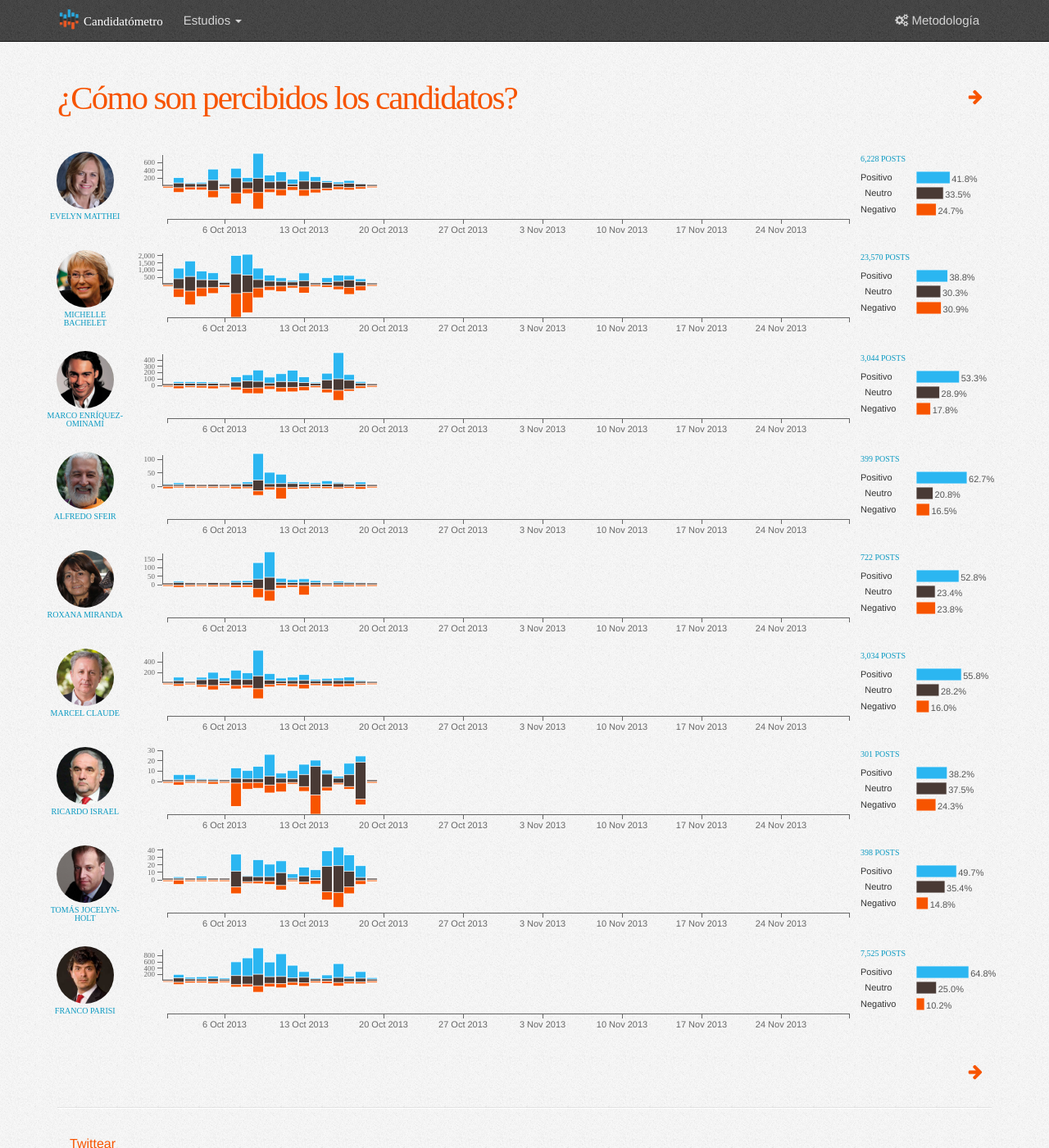
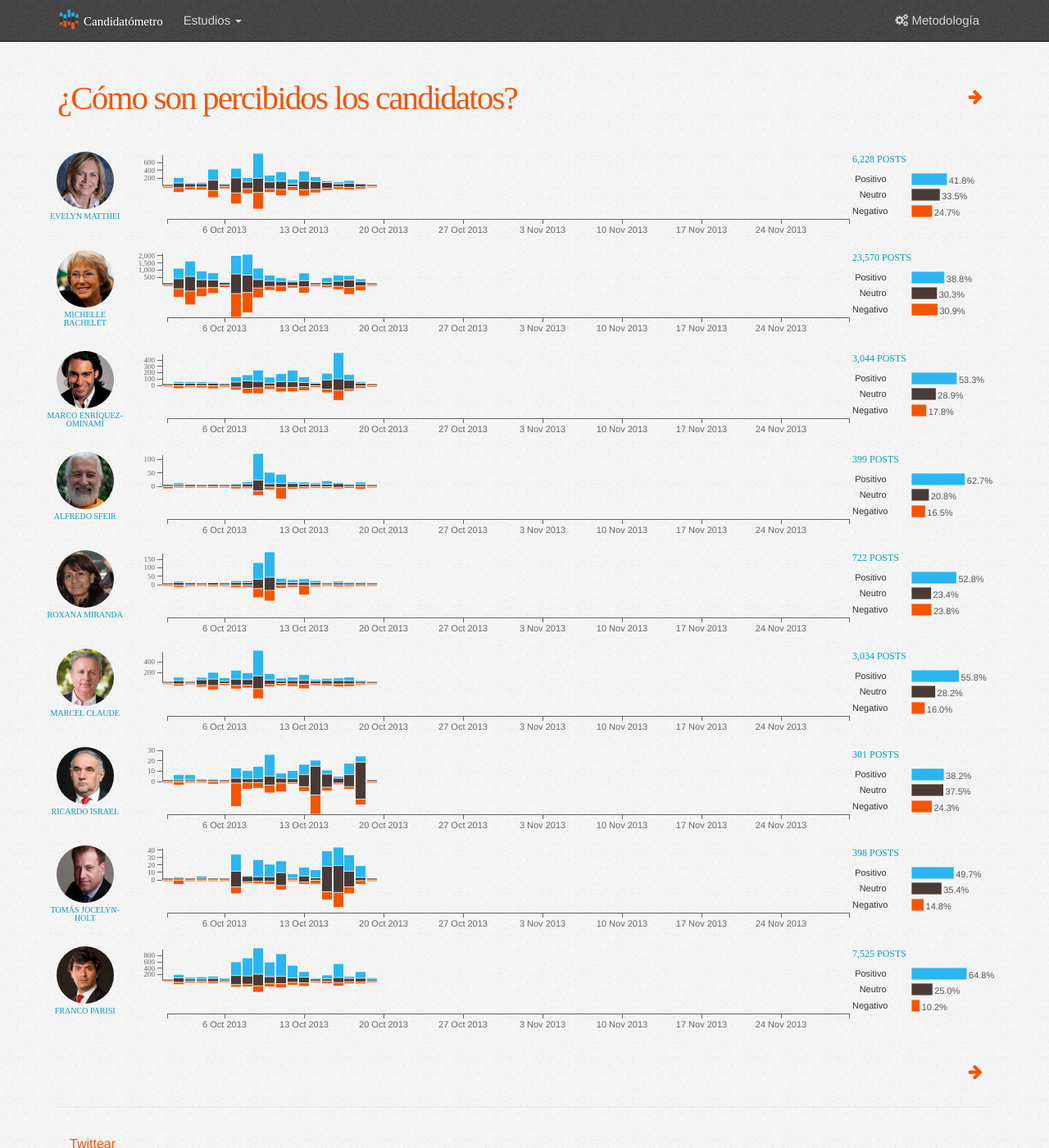
Before and after one commit to CitiSent/candidatometro, a Jekyll site: the page built from pages/percepcion-ciudadana.md, in a window 1280 px wide and 1400 px high. Shown: the whole window at 82% size. Built offline with Jekyll 4.4.1, drawn with Linux system fonts in a browser that asks for light colours; nearby versions of some CDN libraries; some web fonts are replaced; Markdown is read by kramdown in place of the engine named in the settings; comment, search, counter and statistics services are not loaded.

Commit message:
Textos home, responsive totals y color para ciudadanía

```diff
--- a/_includes/charthead.html
+++ b/_includes/charthead.html
@@ -4,6 +4,7 @@
 <title>{{ page.title }}</title>
 
 <link href='{{ site.baseurl }}/css/candidatometro.css' rel='stylesheet'>
+<link href='{{ site.baseurl }}/css/charts.css' rel='stylesheet'>
 
 <script type='text/javascript' src='//ajax.googleapis.com/ajax/libs/jquery/1.10.2/jquery.min.js'></script>
 <script type='text/javascript' src='{{ site.baseurl }}/js/dropdown.js'></script>
--- a/css/charts.css
+++ b/css/charts.css
@@ -1,110 +1,5 @@
-/* Totals */
+/*
 
-.tc-info {
-    background: #eee;
-    padding: 10px;
-    text-align: right;
-}
+Pablo: inserta acá estilos nuevos
 
-h6.tc-tot {
-    font-size: 14px;
-}
-
-/* Time Bar Chart */
-
-.bc-bg {
-    fill: #eeeeec;
-    fill-opacity: 0.2;
-}
-
-.bc-pos {
-    color: #2BB6F1;
-    fill: #2BB6F1;
-    stroke: #fff;
-    stroke-opacity: 0.8;
-}
-
-.bc-neu {
-    color: #493A35;
-    fill: #493A35;
-    stroke: #fff;
-    stroke-opacity: 0.8;
-}
-
-.bc-neg {
-    color: #F85C24;
-    fill: #F85C24;
-    stroke: #fff;
-    stroke-opacity: 0.8;
-}
-
-.bc-grid {
-    fill: #babdb6;
-    fill-opacity: 0.0;
-    stroke: #fff;
-    stroke-opacity: 0.8;
-}
-
-/* Axis */
-.bc-xaxis path,
-.bc-xaxis line {
-    fill: none;
-    stroke: #666;
-    shape-rendering: crispEdges;
-}
-
-.bc-xaxis text {
-    fill: #666;
-    font-size: 11px;
-}
-
-.bc-yaxis path,
-.bc-yaxis line {
-    fill: none;
-    stroke: #666;
-    shape-rendering: crispEdges;
-}
-
-.bc-yaxis text {
-    fill: #666;
-    font-family: SourceSansProRegular;
-    font-size: 9px;
-}
-
-.bc-phantom {
-    fill-opacity: 0.0;
-    stroke-opacity: 0.0;
-}
-
-.bc-tooltip {
-    position: absolute;
-    text-align: center;
-    width: 140px;
-    height: 54px;
-    padding: 4px;
-    font-size: 10px;
-    background: #FFF;
-    border: solid 3px rgba(0, 0, 0, .15);
-    pointer-events: none;
-    -webkit-border-radius: 5px;
-    -moz-border-radius: 5px;
-    border-radius: 5px;
-}
-
-.bubble {
-    fill: #29B0E9;
-    stroke: #1c7ba3;
-    stroke-width: 0.8pt;
-}
-
-/* Tooltip */
-.bc-tooltip-title {
-    font-family: SourceSansProSemibold;
-    font-size: 12px;
-}
-
-.bc-tooltip-info {
-    line-height: 0.1;
-    font-family: SourceSansProRegular;
-    font-size: 11px;
-}
+*/
```
Also changed, not shown: css/candidatometro.less (+30 -4 lines), css/charts.less (+26 -22 lines), index.md (+4 -3 lines), assets/citisent-logo-sq.svg (added), css/candidatometro.css.
